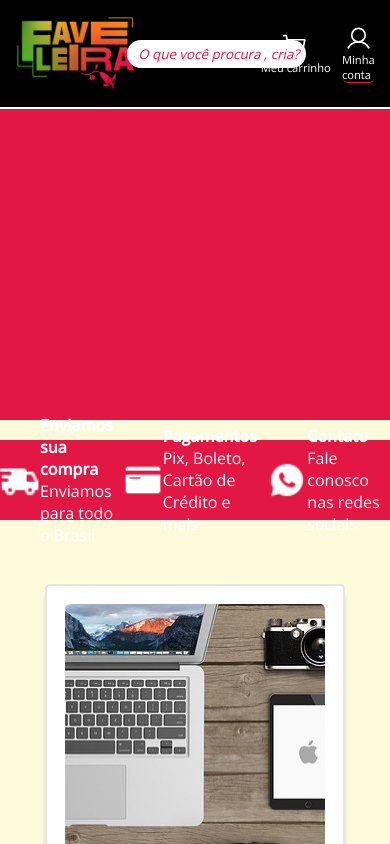
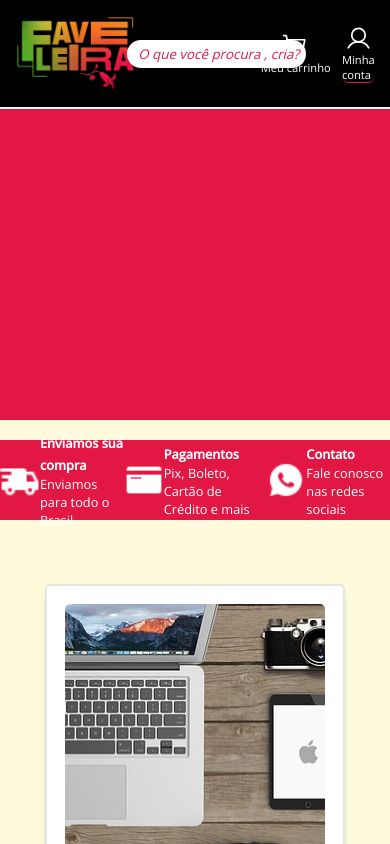
Before and after one commit to Luan338/faveleira, a React (Vite) app: page / in a window 390 px wide. Shown: the top 844 px of the page. Built offline with nearby package versions, Linux system fonts and the light colour scheme; a web font is replaced by a local one.

Commit message:
Atualização básica

```diff
--- a/src/GlobalStyle.css
+++ b/src/GlobalStyle.css
@@ -56,6 +56,8 @@ input{
     height: 40px;
     object-fit: cover;
 }
+/* FIM CARD */
+
 
 .navigation_pages{
     width: 100%;
@@ -73,3 +75,20 @@ input{
     border-radius: 50%;
     cursor: pointer;
 }
+
+
+/* MOBILE */
+@media(max-width: 950px){
+    .group_card div strong, .group_card div p{
+        font-size: .8rem;
+    }
+    .group_card_diference div strong, .group_card_diference div p{
+        font-size: .8rem;
+    }
+    .group_card{
+        width: 260px;
+    }
+    .group_card_diference{
+        width: 300px;
+    }
+}
```
